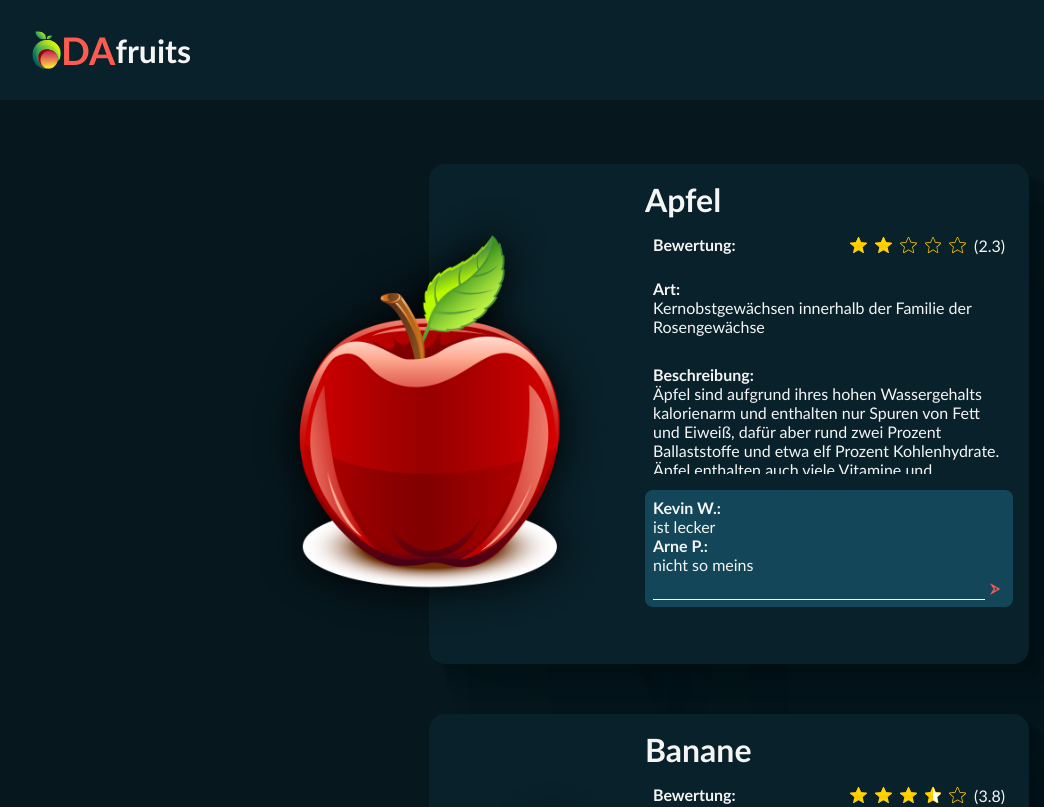
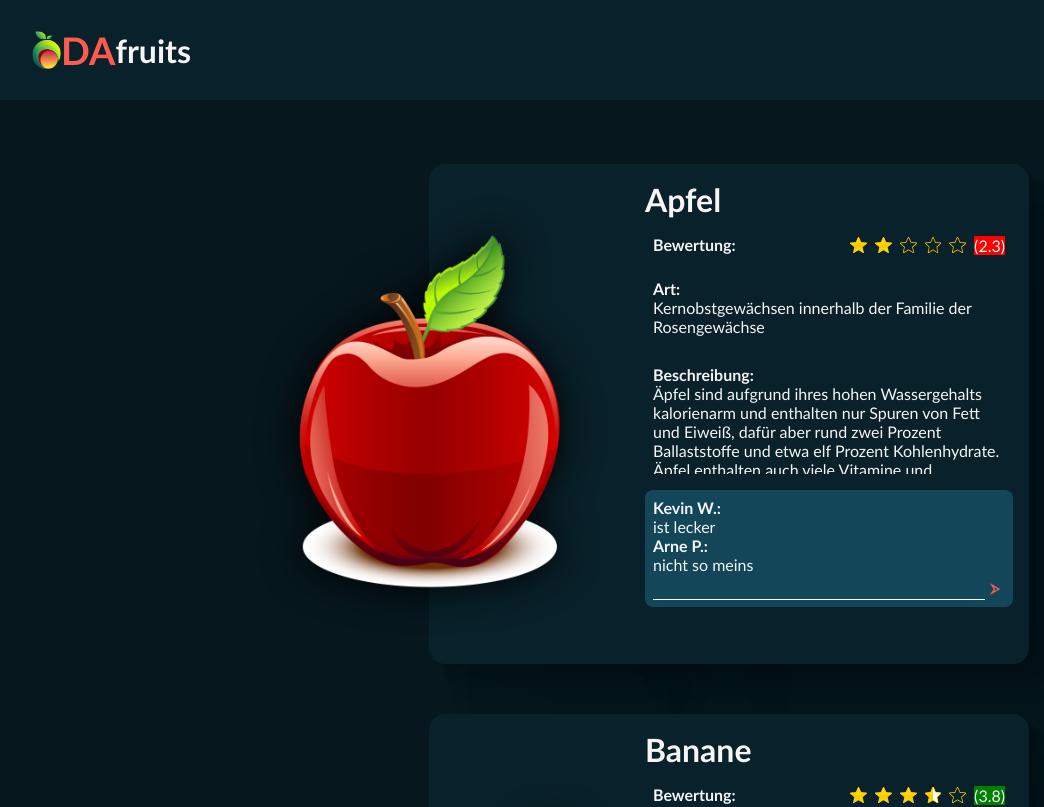
Before and after one commit to Caryensong/fruitsbasket, an Angular app: page / in a window 1280 px wide. Shown: the top 807 px of the page, without its empty margins (11-1055 px from the left). Built offline with nearby package versions, Linux system fonts and the light colour scheme.

Commit message:
add ngStyle for background-color item.stars style

```diff
--- a/src/app/fruitlist/fruitlist.component.html
+++ b/src/app/fruitlist/fruitlist.component.html
@@ -19,7 +19,7 @@
                             <img src="./assets/img/stars/star-empty.svg" alt="" srcset="">
                         }
                     }
-                        <p>({{item.stars}})</p>
+                        <p [ngStyle] ="{'background-color': item.stars > 3 ? fontColorGood : fontcolorBad}">({{item.stars}})</p>
                     </div>
                 </div>
                 <div><b>Art:</b><br>{{item.genus}}</div>
--- a/src/app/fruitlist/fruitlist.component.ts
+++ b/src/app/fruitlist/fruitlist.component.ts
@@ -9,6 +9,8 @@
   styleUrl: './fruitlist.component.scss'
 })
 export class FruitlistComponent {
+fontColorGood = 'green';
+fontcolorBad = 'red';
 
   fruitlist = [
     {
```
